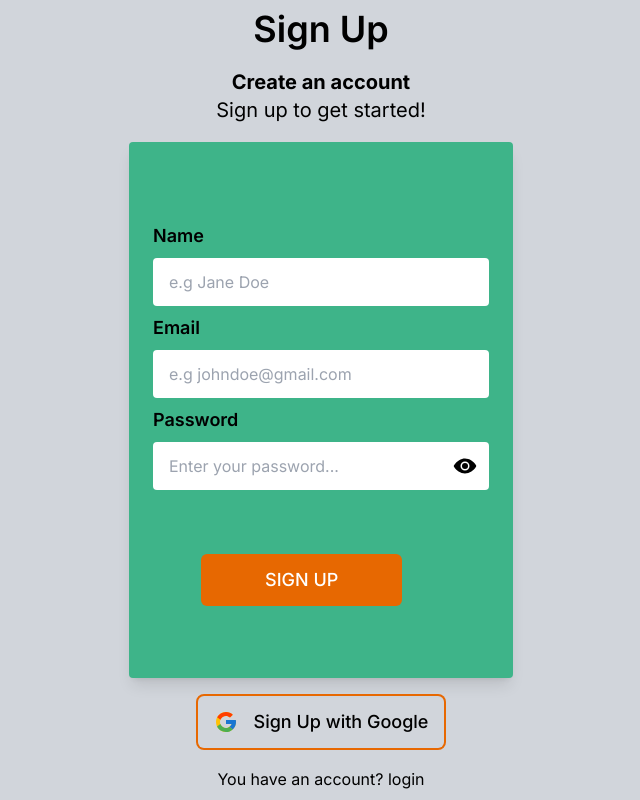
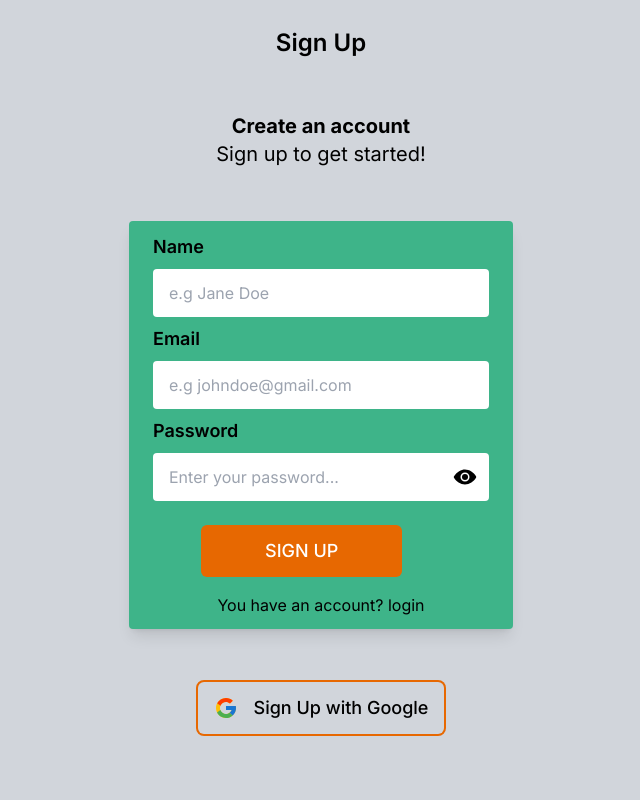
Before and after one commit to Samwelomwenga/toto-bot, a Next.js app: page /signup in a window 1280 px wide. Shown: the whole page, without its empty margins (319-959 px from the left). Built offline with nearby package versions, Linux system fonts and the light colour scheme; what @supabase/auth-helpers-nextjs would draw is missing.

Commit message:
fix: add margin bottom to login, recover, signup and update pages
Add margin bottom to login, recover, signup and update pages to align
the content to the middle of the pages

```diff
--- a/src/app/login/page.tsx
+++ b/src/app/login/page.tsx
@@ -29,7 +29,7 @@ export default function Login() {
         <form
           noValidate
           autoComplete="off"
-          className="px-6 pt-20  pb-10 rounded mx-6 md:mx-auto md:w-96 bg-greenish-cyan shadow-lg"
+          className="p-6 rounded mx-6 md:mx-auto md:w-96 bg-greenish-cyan shadow-lg"
           onSubmit={handleSubmit(handleLogin)}
         >
           <label className=" text-lg font-semibold" htmlFor="email">
@@ -57,31 +57,32 @@ export default function Login() {
           {errors.password && (
             <p className="text-red-500 text-sm">{errors.password.message}</p>
           )}
+          <p className="text-right pt-4">
+        <a href="/recover" className=" hover:text-bright-orange">
+          forgot password?
+        </a></p>
           <button
             disabled={isLoading}
-            className=" bg-bright-orange py-3 px-16 mx-12 mt-14 mb-8 text-lg text-white hover:text-bright-orange font-medium rounded-md border-none text-center hover:ring-2 hover:bg-transparent hover:ring-bright-orange transition-2000"
+            className=" bg-bright-orange py-3 px-16 mx-12 my-8 text-lg text-white hover:text-bright-orange font-medium rounded-md border-none text-center hover:ring-2 hover:bg-transparent hover:ring-bright-orange transition-2000"
           >
             {" "}
             {isLoading ? <ImSpinner9 /> : "Login"}{" "}
           </button>
-        </form>
-        <a href="/recover" className=" text-left hover:text-bright-orange">
-          forgot password?
-        </a>
-        <button
-          onClick={handleLogInWithGoogle}
-          className="flex place-items-center gap-4 ring-bright-orange ring-2  py-3 px-4 mx-auto  text-lg font-medium rounded-md  text-center  hover:bg-orange-200 hover:ring-0  transition-2000"
-        >
-          {" "}
-          <FcGoogle size={24} />
-           <p>Login with Google</p>{" "}
-        </button>
         <a
           href="/signup"
           className="text-center block hover:cursor-pointer hover:text-bright-orange"
         >
           Don`t have an account? Sign up
         </a>
+        </form>
+        <button
+          onClick={handleLogInWithGoogle}
+          className="flex place-items-center gap-4 ring-bright-orange ring-2  py-3 px-4 mx-auto mb-40 lg:mb-10  text-lg font-medium rounded-md  text-center  hover:bg-orange-200 hover:ring-0  transition-2000"
+        >
+          {" "}
+          <FcGoogle size={24} />
+           <p>Login with Google</p>{" "}
+        </button>
       </main>
     </>
   );
--- a/src/app/recover/page.tsx
+++ b/src/app/recover/page.tsx
@@ -44,7 +44,7 @@ export default function Recover() {
 
         <a
           href="/login"
-          className="text-center block hover:cursor-pointer hover:text-bright-orange"
+          className="text-center block hover:cursor-pointer hover:text-bright-orange mb-48"
         >
           Back to login
         </a>
--- a/src/app/signup/page.tsx
+++ b/src/app/signup/page.tsx
@@ -23,7 +23,7 @@ export default function Signup() {
       <ToastContainer />
       <main className="bg-gray-300 h-svh w-full  text-black grid place-items-center">
         {isEmailVerified === false && <ConfirmEmailPrompt />}
-        <h1 className="text-4xl font-semibold text-center">Sign Up</h1>
+        <h1 className=" text-2xl md:text-4xl lg:text-2xl font-semibold text-center">Sign Up</h1>
         <p className="text-center text-xl">
           <span className="block font-bold">Create an account</span> Sign up to
           get started!
@@ -31,7 +31,7 @@ export default function Signup() {
         <form
           noValidate
           autoComplete="off"
-          className=" bg-greenish-cyan shadow-lg   px-6 pt-20  pb-10 rounded mx-6 md:mx-auto md:w-96  "
+          className=" bg-greenish-cyan shadow-lg   px-6 py-3 rounded mx-6 md:mx-auto md:w-96  "
           onSubmit={handleSubmit(handleSignup)}
         >
           <label className=" text-lg font-semibold" htmlFor="email">
@@ -74,25 +74,25 @@ export default function Signup() {
           )}
           <button
             disabled={isLoading}
-            className="bg-bright-orange py-3 px-16 mx-12 mt-14 mb-8 text-lg text-white font-medium rounded-md border-none text-center hover:text-bright-orange hover:bg-transparent hover:ring-2 hover:ring-bright-orange transition-2000"
+            className="bg-bright-orange py-3 px-16 mx-12 my-4 text-lg text-white font-medium rounded-md border-none text-center hover:text-bright-orange hover:bg-transparent hover:ring-2 hover:ring-bright-orange transition-2000"
           >
             {" "}
             {isLoading ? <ImSpinner9 /> : <p>SIGN UP</p>}{" "}
           </button>
-        </form>
-        <button
-          onClick={handleSignUpWithGoogle}
-          className="flex place-items-center gap-4 ring-bright-orange ring-2  py-3 px-4 mx-auto  text-lg font-medium rounded-md  text-center  hover:bg-orange-200 hover:ring-0  transition-2000"
-        >
-          <FcGoogle size={24} />
-           <p>Sign Up with Google</p>{" "}
-        </button>
         <a
           href="/login"
           className="text-center block hover:cursor-pointer hover:text-bright-orange"
         >
           You have an account? login
         </a>
+        </form>
+        <button
+          onClick={handleSignUpWithGoogle}
+          className="flex place-items-center gap-4 ring-bright-orange ring-2  py-3 px-4 mx-auto mb-40 lg:mb-10  text-lg font-medium rounded-md  text-center  hover:bg-orange-200 hover:ring-0  transition-2000"
+        >
+          <FcGoogle size={24} />
+           <p>Sign Up with Google</p>{" "}
+        </button>
       </main>
     </>
   );
--- a/src/app/update/page.tsx
+++ b/src/app/update/page.tsx
@@ -46,7 +46,7 @@ export default function Update() {
 
         <a
           href="/login"
-          className="text-center block hover:cursor-pointer hover:text-bright-orange"
+          className="text-center block hover:cursor-pointer hover:text-bright-orange mb-52"
         >
           Back to login
         </a>
```
